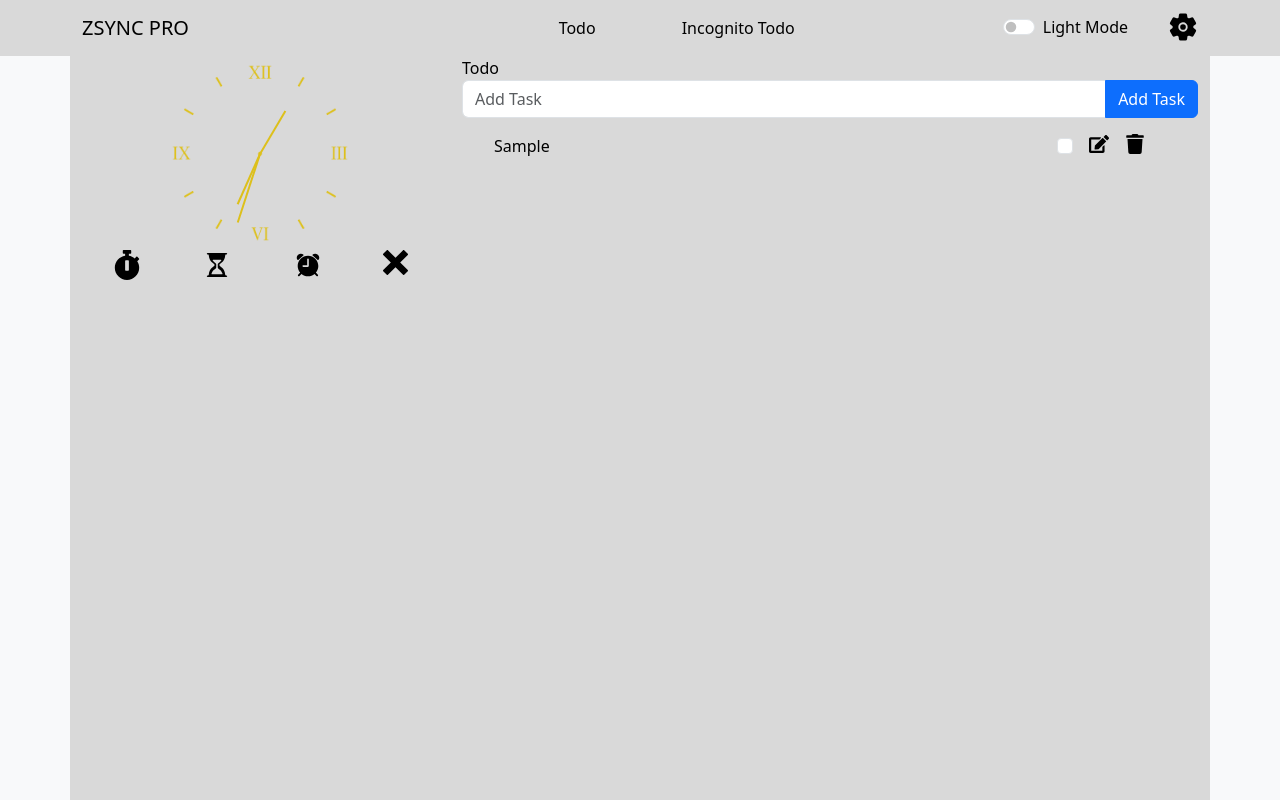
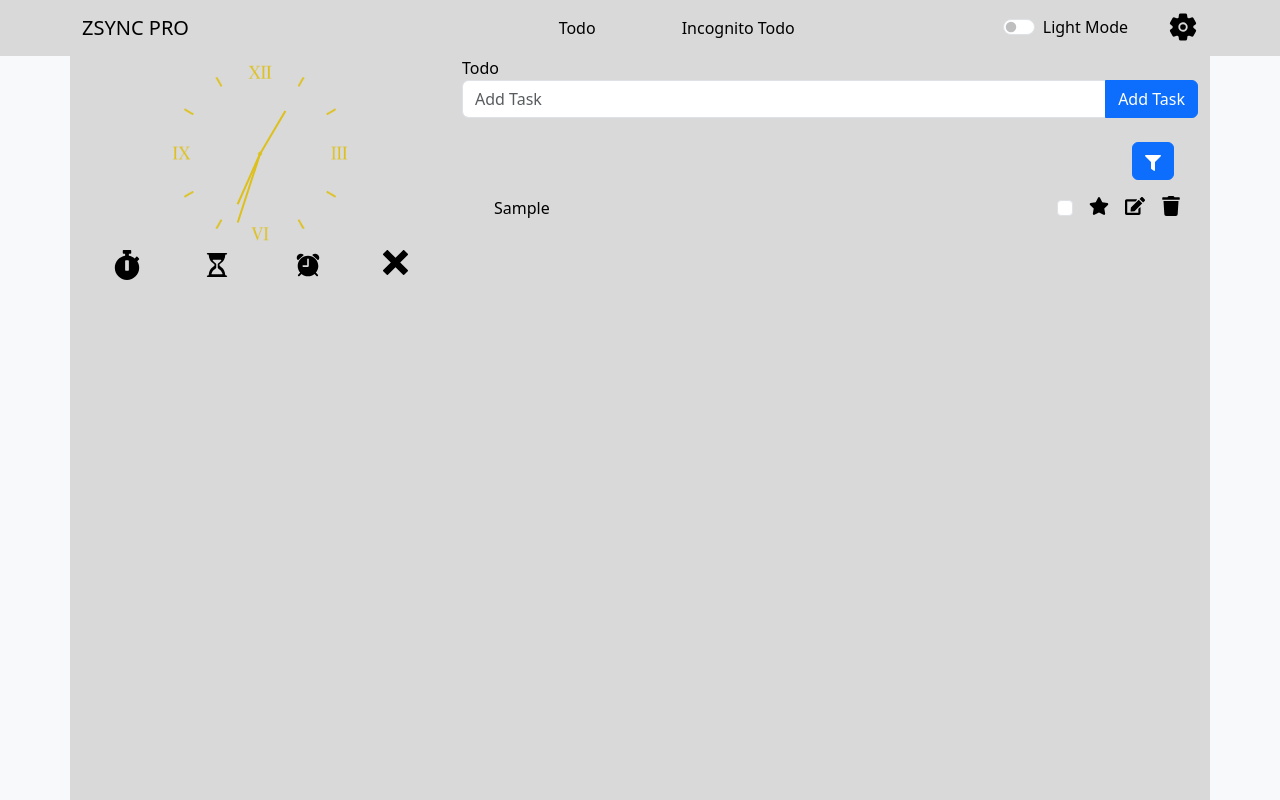
Before and after one commit to AakashGaur03/ZSYNC_PRO, a React (Vite) app: page / in a window 1280 px wide. Both pictures are taken after typing "Sample" into the empty fields and a click on the button "Add Task". Built offline with nearby package versions, Linux system fonts and the light colour scheme.

Commit message:
Added Filtration in TODO

```diff
--- a/src/components/Todo.jsx
+++ b/src/components/Todo.jsx
@@ -1,20 +1,41 @@
 import React, { useEffect, useState } from "react";
-import { Button, Form, InputGroup } from "react-bootstrap";
-import { FaTrash ,FaEdit } from "react-icons/fa";
+import { Button, Form, InputGroup,Dropdown } from "react-bootstrap";
+import { FaTrash, FaEdit, FaStar, FaFilter } from "react-icons/fa";
 
 const Todo = () => {
   const [newTask, setNewTask] = useState("");
-  const [tasks, setTasks] = useState(JSON.parse(localStorage.getItem("taskArray"))?JSON.parse(localStorage.getItem("taskArray")):[]);
-  const [editingTaskId,setEditingTaskId]=useState(null)
+  const [tasks, setTasks] = useState(
+    JSON.parse(localStorage.getItem("taskArray"))
+      ? JSON.parse(localStorage.getItem("taskArray"))
+      : []
+  );
+  const [editingTaskId, setEditingTaskId] = useState(null);
+  const [selectedFilter,setSelectedFilter]=useState("All");
 
   useEffect(() => {
-    const storedTask = JSON.parse(localStorage.getItem("taskArray")) || []
+    const storedTask = JSON.parse(localStorage.getItem("taskArray")) || [];
     setTasks(storedTask);
-  },[]);
+  }, []);
 
-  useEffect(()=>{
-    localStorage.setItem("taskArray",JSON.stringify(tasks));
-  },[tasks])
+  useEffect(() => {
+    localStorage.setItem("taskArray", JSON.stringify(tasks));
+  }, [tasks]);
+
+  const filteredTasks=tasks.filter((task)=>{
+    switch (selectedFilter) {
+      case "All":
+        return true;
+      case "Important":
+        return task.important;
+      case "Completed":
+        return task.completed;
+      case "UnCompleted":
+        return !task.completed;
+
+      default:
+        return true;
+    }
+  })
 
   const addTask = () => {
     if (newTask.trim() !== "") {
@@ -28,24 +49,31 @@ const Todo = () => {
     );
     setTasks(updatedTasks);
   };
+  const toggleImportantStatus = (taskId) => {
+    const updatedTasks = tasks.map((task) =>
+      task.id === taskId ? { ...task, important: !task.important } : task
+    );
+    setTasks(updatedTasks);
+  };
   const removeTask = (taskId) => {
     const updatedTasks = tasks.filter((task) => task.id !== taskId);
     setTasks(updatedTasks);
   };
   const editTask = (taskId) => {
-    setEditingTaskId(taskId)
-    const taskToEdit = tasks.find((task)=>task.id===taskId)
-    if(taskToEdit)
-    {
-      setNewTask(taskToEdit.text)
+    setEditingTaskId(taskId);
+    const taskToEdit = tasks.find((task) => task.id === taskId);
+    if (taskToEdit) {
+      setNewTask(taskToEdit.text);
     }
   };
-  const saveEditing =()=>{
-    const updatedTask = tasks.map((task)=>task.id===editingTaskId? {...task , text:newTask} : task )
-    setTasks(updatedTask)
-    setEditingTaskId(null)
-    setNewTask("")
-  }
+  const saveEditing = () => {
+    const updatedTask = tasks.map((task) =>
+      task.id === editingTaskId ? { ...task, text: newTask } : task
+    );
+    setTasks(updatedTask);
+    setEditingTaskId(null);
+    setNewTask("");
+  };
   return (
     <>
       <div>Todo</div>
@@ -60,13 +88,32 @@ const Todo = () => {
           aria-label=""
           aria-describedby="addTask"
         />
-        <Button variant="primary" id="" onClick={editingTaskId? saveEditing :addTask}>
-          {editingTaskId ? "Save Task" :"Add Task"}
+        <Button
+          variant="primary"
+          id=""
+          onClick={editingTaskId ? saveEditing : addTask}
+        >
+          {editingTaskId ? "Save Task" : "Add Task"}
         </Button>
       </InputGroup>
+
+      <div className="pt-2 pb-3 text-end me-4">
+      <Dropdown>
+      <Dropdown.Toggle id="dropdown-basic">
+        <FaFilter />
+      </Dropdown.Toggle>
+
+      <Dropdown.Menu>
+        <Dropdown.Item className={`${selectedFilter==="All"?"filterdropdownActive" :""}`} onClick={()=> setSelectedFilter("All")}>All</Dropdown.Item>
+        <Dropdown.Item className={`${selectedFilter==="Important"?"filterdropdownActive" :""}`} onClick={()=> setSelectedFilter("Important")}>Important</Dropdown.Item>
+        <Dropdown.Item className={`${selectedFilter==="Completed"?"filterdropdownActive" :""}`} onClick={()=> setSelectedFilter("Completed")}>Completed</Dropdown.Item>
+        <Dropdown.Item className={`${selectedFilter==="UnCompleted"?"filterdropdownActive" :""}`} onClick={()=> setSelectedFilter("UnCompleted")}>UnCompleted</Dropdown.Item>
+      </Dropdown.Menu>
+    </Dropdown>
+      </div>
       {/* <div>{newTask}</div> */}
       <ul style={{ overflowY: "auto", maxHeight: "75vh" }}>
-        {tasks.map((task) => (
+        {filteredTasks.map((task) => (
           <li key={task.id} style={{ display: "flex" }}>
             <div style={{ width: "80%" }}>
               <span
@@ -81,6 +128,14 @@ const Todo = () => {
               className="me-3"
               checked={task.completed}
               onChange={() => toggleTaskStatus(task.id)}
+            />
+            <FaStar
+              size={20}
+              className={`me-3 cursorPointer ${
+                task.important ? "starpriority" : ""
+              }`}
+              checked={task.important}
+              onClick={() => toggleImportantStatus(task.id)}
             />
             <FaEdit
               size={20}
--- a/src/index.css
+++ b/src/index.css
@@ -103,3 +103,13 @@
 
   }
 }
+.starpriority{
+  fill: gold;
+}
+
+#dropdown-basic::after {
+  display: none;
+}
+.filterdropdownActive{
+  background-color: blue;
+}
```
